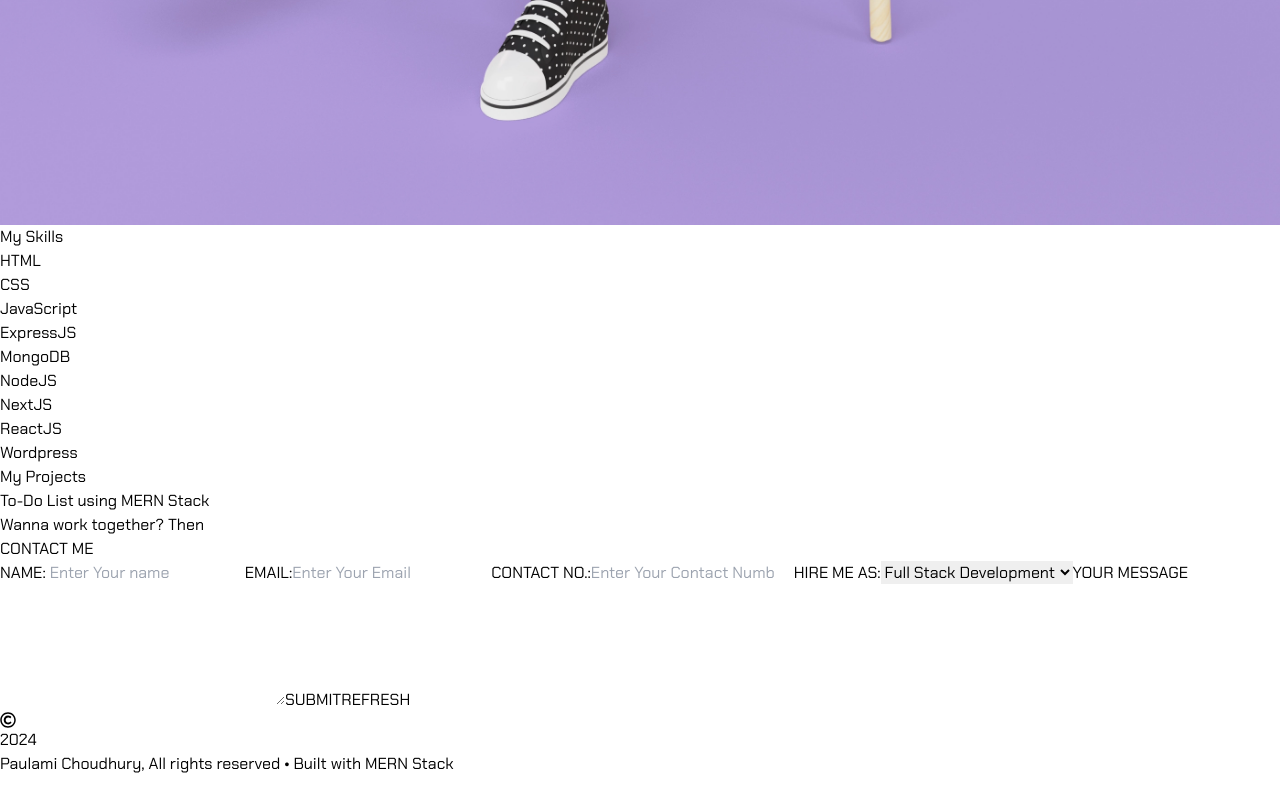
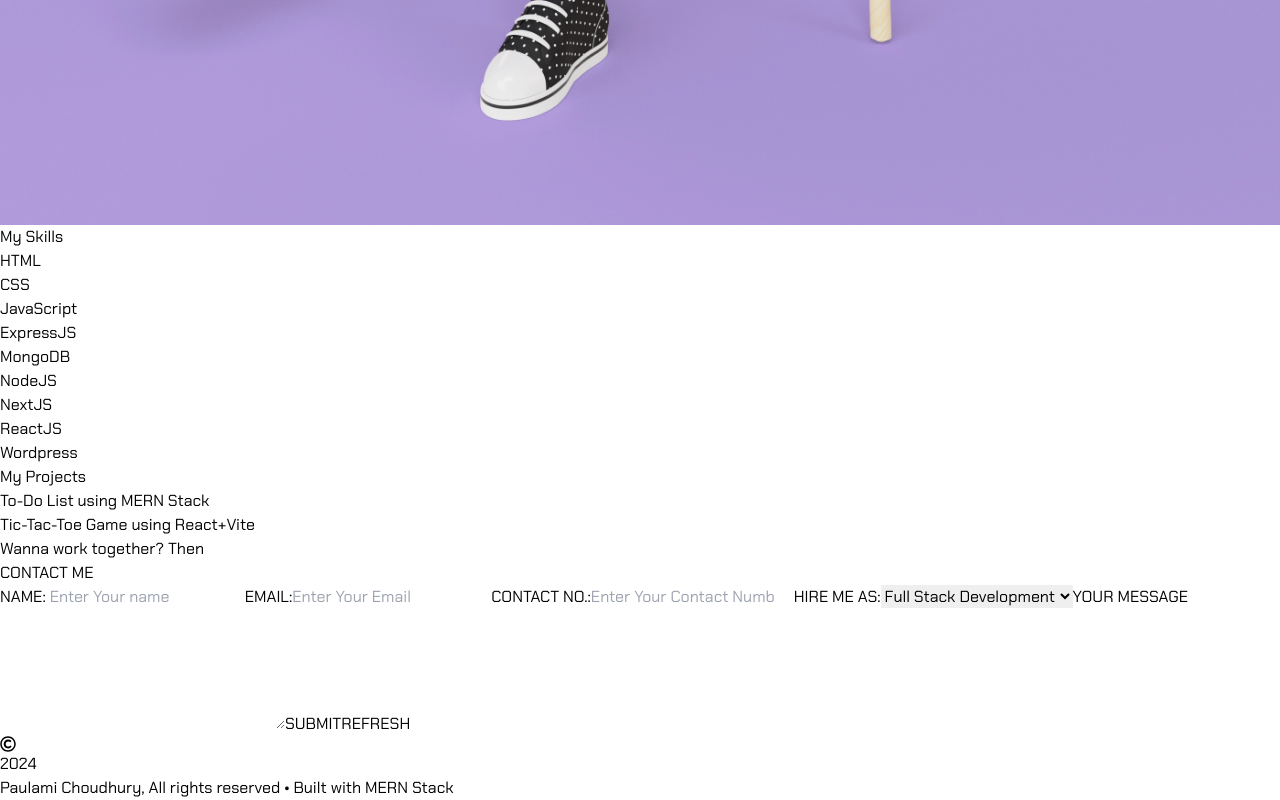
Before and after one commit to PAulAmIC79/paulami-choudhury-portfolio, a React (Vite) app: page / in a window 1280 px wide. Shown: the part 1303-2103 px from the top of the page. Before the commit the page ends 2079 px from the top, so only its background shows below. Built offline with nearby package versions, Linux system fonts and the light colour scheme; the HTML template or start-up script is replaced by a standard one.

Commit message:
changes in project

```diff
--- a/src/components/Projects.jsx
+++ b/src/components/Projects.jsx
@@ -19,6 +19,10 @@ const Projects = () => {
           <Link to="https://github.com/PAulAmIC79/ToDo-List-Project" onClick={handleLinkClick}>To-Do List using MERN Stack</Link>
         </li>
 
+        <li className='inline-flex text-white bg-gray-800 border-0 py-2 px-6 focus:outline-none rounded text-lg hover:underline'>
+          <Link to="https://github.com/PAulAmIC79/ttc-game" onClick={handleLinkClick}>Tic-Tac-Toe Game using React+Vite</Link>
+        </li>
+
       </ul>
     </div>
     </section>
```
Also changed, not shown: 1 other file (tests, documents, lock files or other folders).
